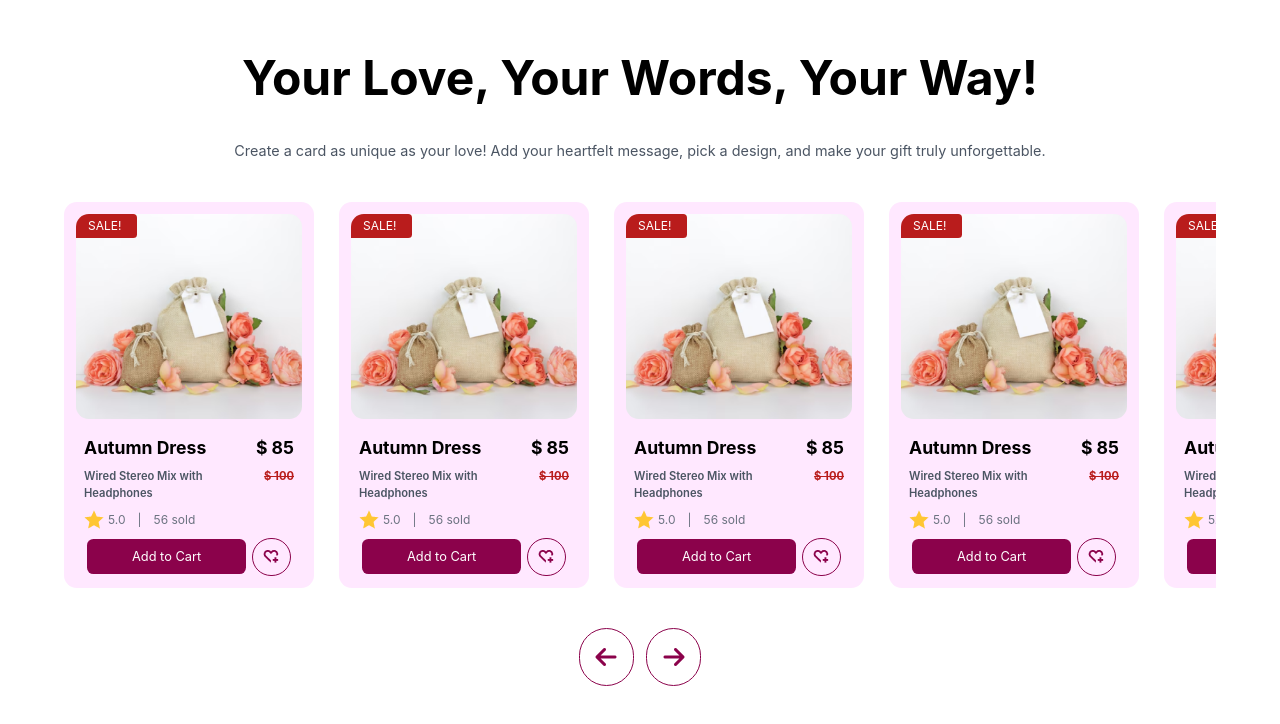
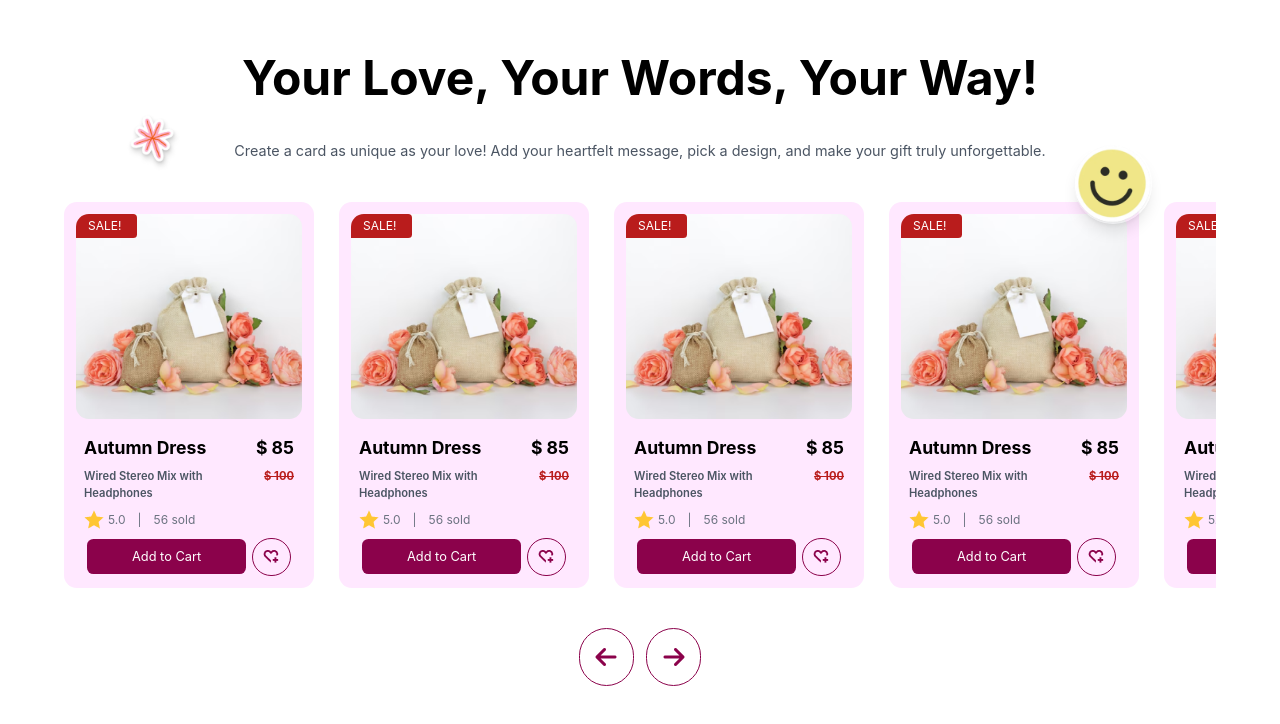
Before and after one commit to SheharyarXD/twisca, a React (Create React App) app in the folder my-app/: page / in a window 1280 px wide. Shown: the part 3232-3956 px from the top of the page. Built offline with nearby package versions, Linux system fonts and the light colour scheme.

Commit message:
2 sections More

```diff
--- a/my-app/src/components/Homepage.js
+++ b/my-app/src/components/Homepage.js
@@ -86,7 +86,9 @@ return(
     </section>
     {/* promotion Cards */}
     <section>
-          <div className="h-screen text-center pt-[10vh] overflow-hidden">
+          <div className="h-screen text-center pt-[10vh] overflow-hidden relative">
+          <img className="absolute top-[17vh] w-auto h-[10vh] left-[9vw]" src="./Images/star.png" alt="" />
+          <img className="absolute w-auto h-[10vh] top-[22vh] right-[10vw] z-50 shadow-lg rounded-full" src="./Images/smileFace.png" alt="" />
         <div className="font-bold text-[3rem] leading-tight">Your Love, Your Words, Your Way!</div>
         <p className="text-gray-600 pt-[4vh] text-[0.9rem]">Create a card as unique as your love! Add your heartfelt message, pick a design, and make your gift truly unforgettable.</p>
         <Swiper
```
Also changed, not shown: my-app/public/Images/smileFace.png (added).
